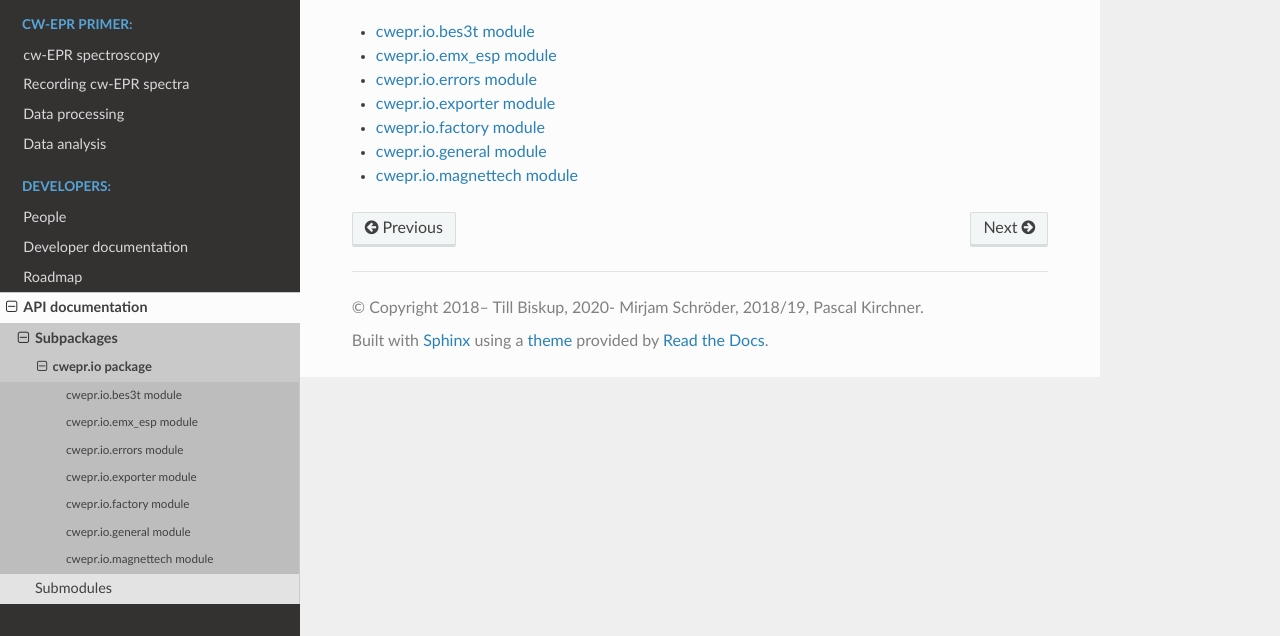
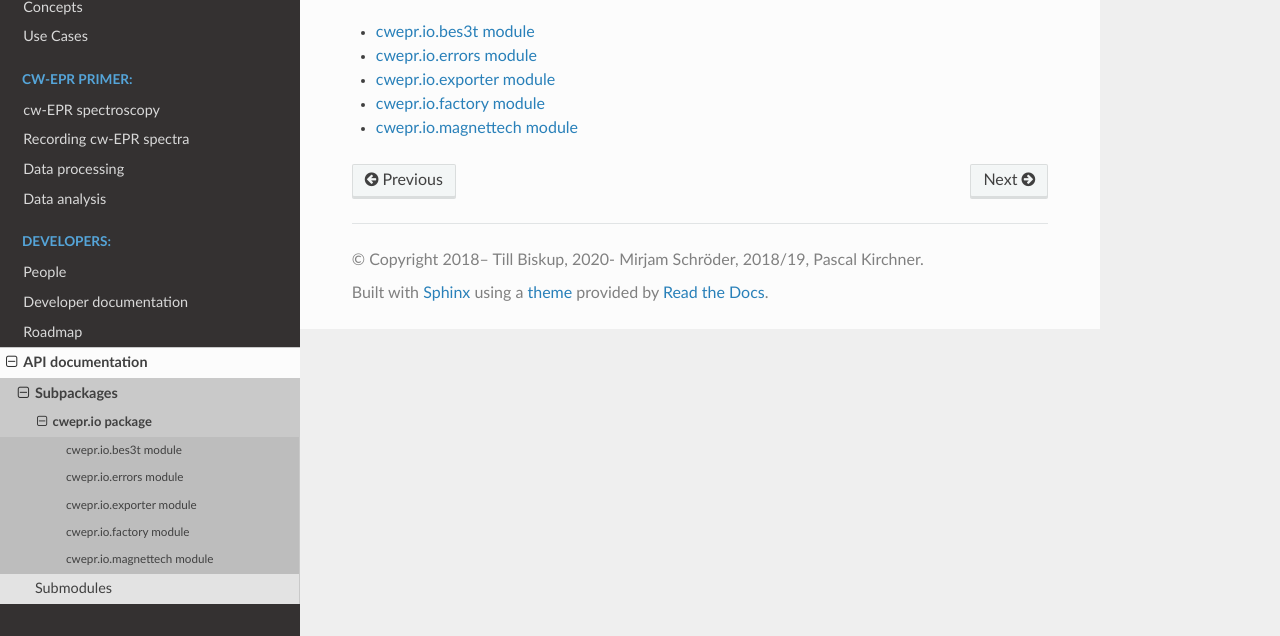
Before and after one commit to tillbiskup/cwepr, a Sphinx documentation site: the page built from docs/api/cwepr.io.rst, in a window 1280 px wide, cut to the strip 264-900 px from the top of the page. Built offline with Sphinx 7.4.7 and the Read the Docs theme 2.0.0, drawn with Linux system fonts in a browser that asks for light colours.

```diff
--- a/docs/api/cwepr.io.emx_esp.rst
+++ /dev/null
@@ -1,7 +0,0 @@
-cwepr.io.emx\_esp module
-========================
-
-.. automodule:: cwepr.io.emx_esp
-   :members:
-   :undoc-members:
-   :show-inheritance:
--- a/docs/api/cwepr.io.general.rst
+++ /dev/null
@@ -1,7 +0,0 @@
-cwepr.io.general module
-=======================
-
-.. automodule:: cwepr.io.general
-   :members:
-   :undoc-members:
-   :show-inheritance:
--- a/docs/api/cwepr.io.rst
+++ b/docs/api/cwepr.io.rst
@@ -10,9 +10,7 @@ cwepr.io package
    :maxdepth: 4
 
    cwepr.io.bes3t
-   cwepr.io.emx_esp
    cwepr.io.errors
    cwepr.io.exporter
    cwepr.io.factory
-   cwepr.io.general
    cwepr.io.magnettech
```
Also changed, not shown: docs/roadmap.rst (+13 -0 lines), 4 other files.
